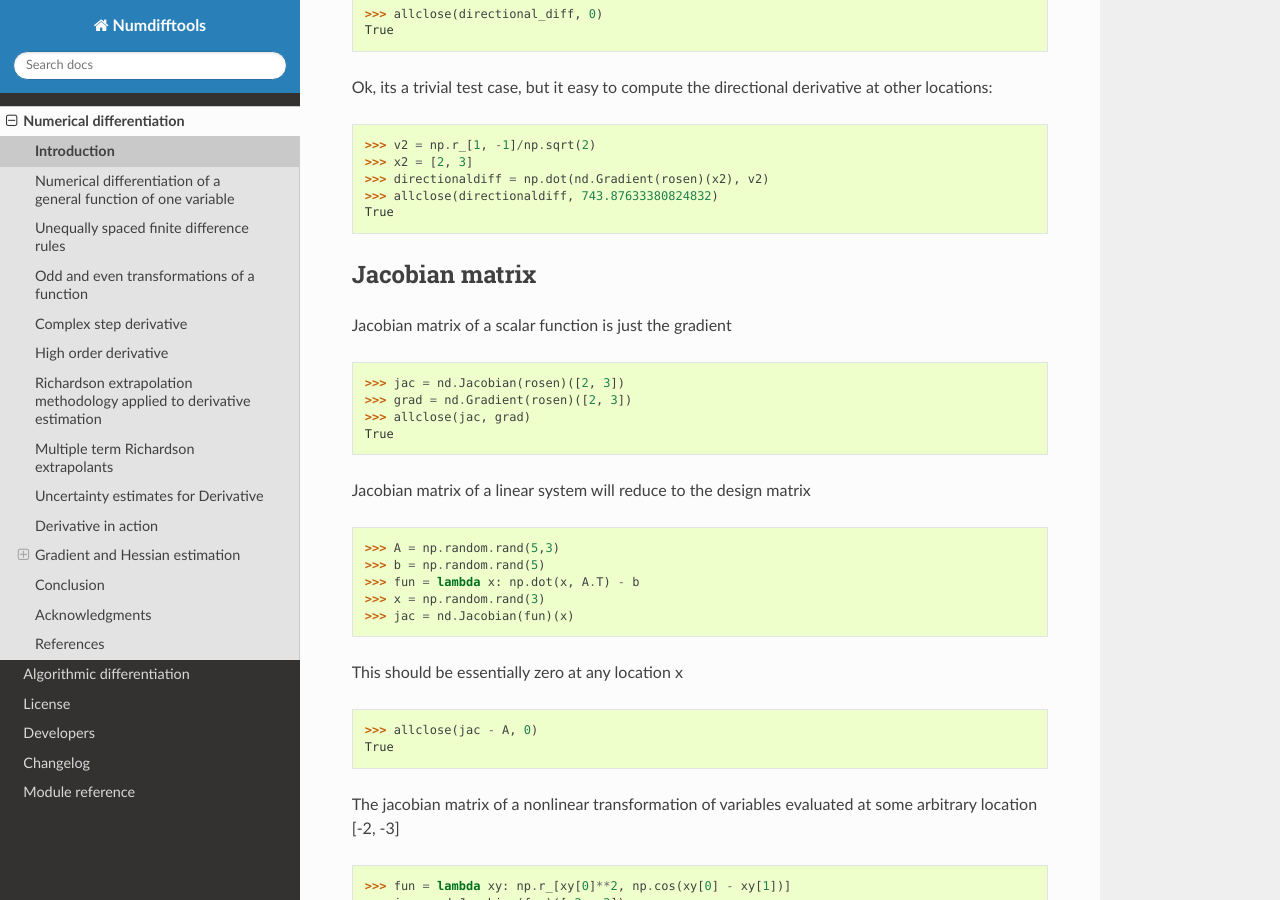
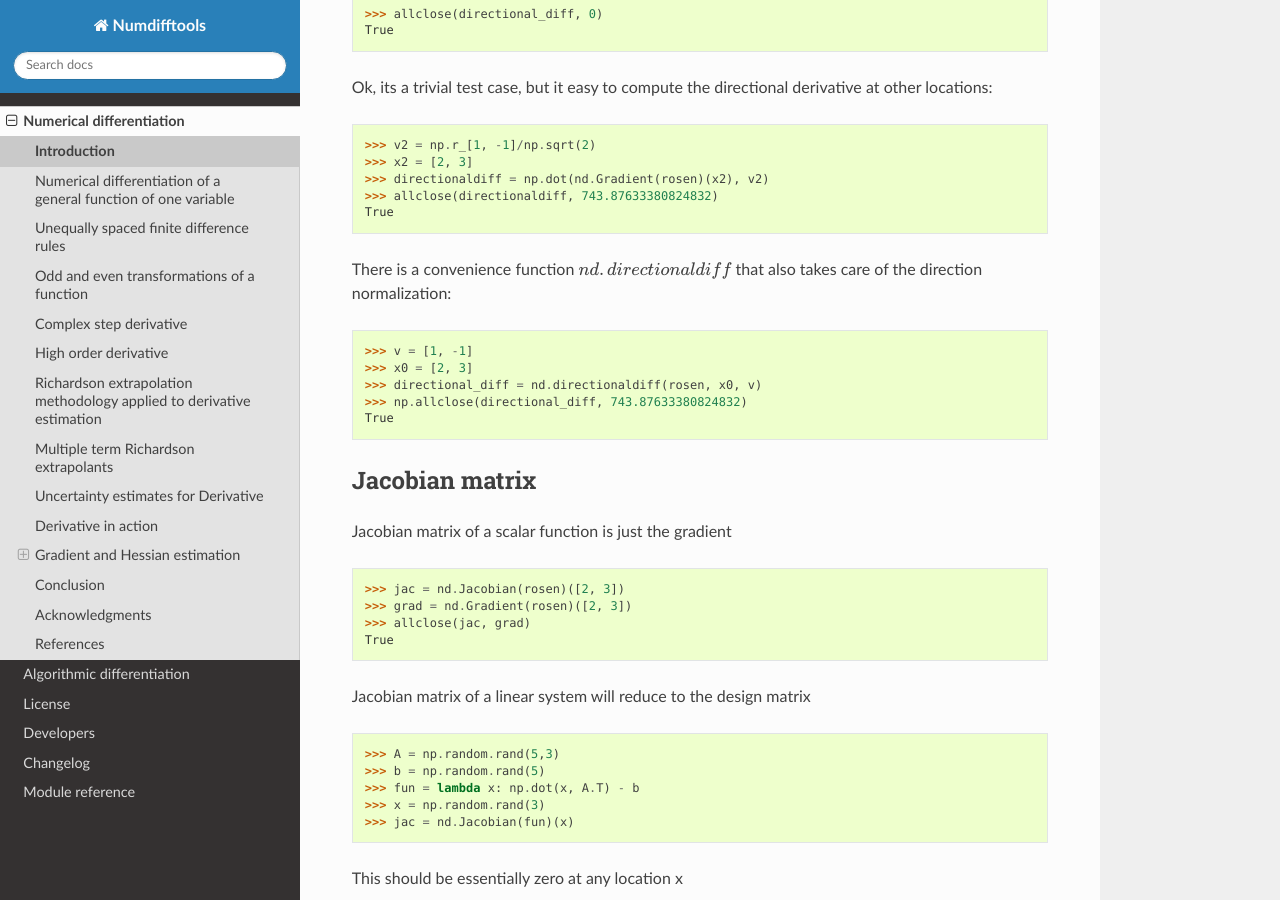
Before and after one commit to pbrod/numdifftools, a Sphinx documentation site: the page built from docs/src/numerical/derivest.rst, in a window 1280 px wide and 900 px high, scrolled down 12297 px. Built offline with Sphinx 7.4.7 and the Read the Docs theme 2.0.0, drawn with Linux system fonts in a browser that asks for light colours; formulas are drawn with MathJax 3; the version number could not be read and is left out.

Commit message:
doc: added nd.directionaldiff example

```diff
--- a/docs/src/numerical/derivest.rst
+++ b/docs/src/numerical/derivest.rst
@@ -513,6 +513,15 @@ Ok, its a trivial test case, but it easy to compute the directional derivative a
     >>> allclose(directionaldiff, 743.87633380824832)
     True
 
+There is a convenience function :math:`nd.directionaldiff` that also takes care of the direction normalization:
+
+    >>> v = [1, -1]
+    >>> x0 = [2, 3]
+    >>> directional_diff = nd.directionaldiff(rosen, x0, v)
+    >>> np.allclose(directional_diff, 743.87633380824832)
+    True
+
+
 Jacobian matrix
 ---------------
 Jacobian matrix of a scalar function is just the gradient
```
